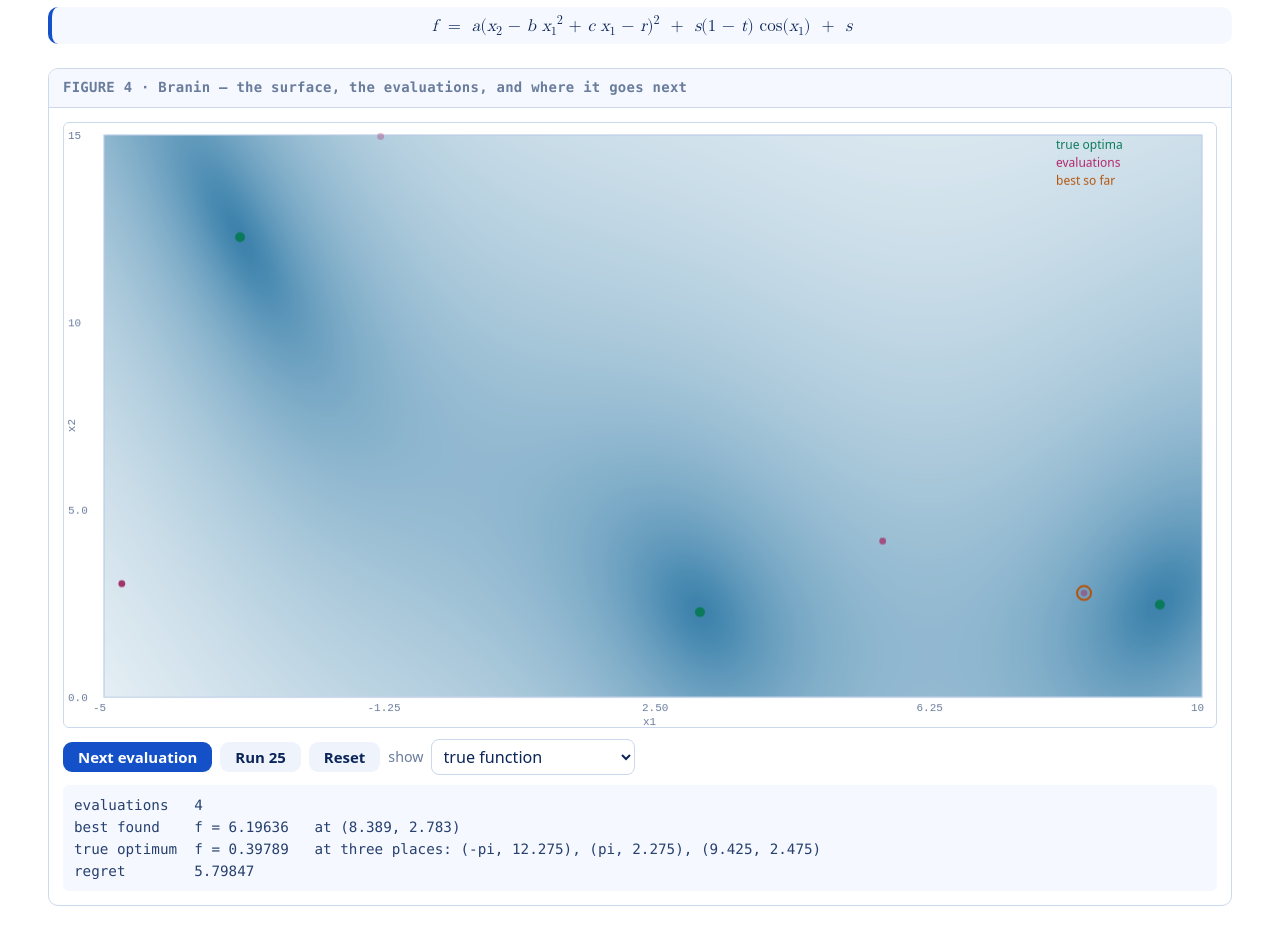
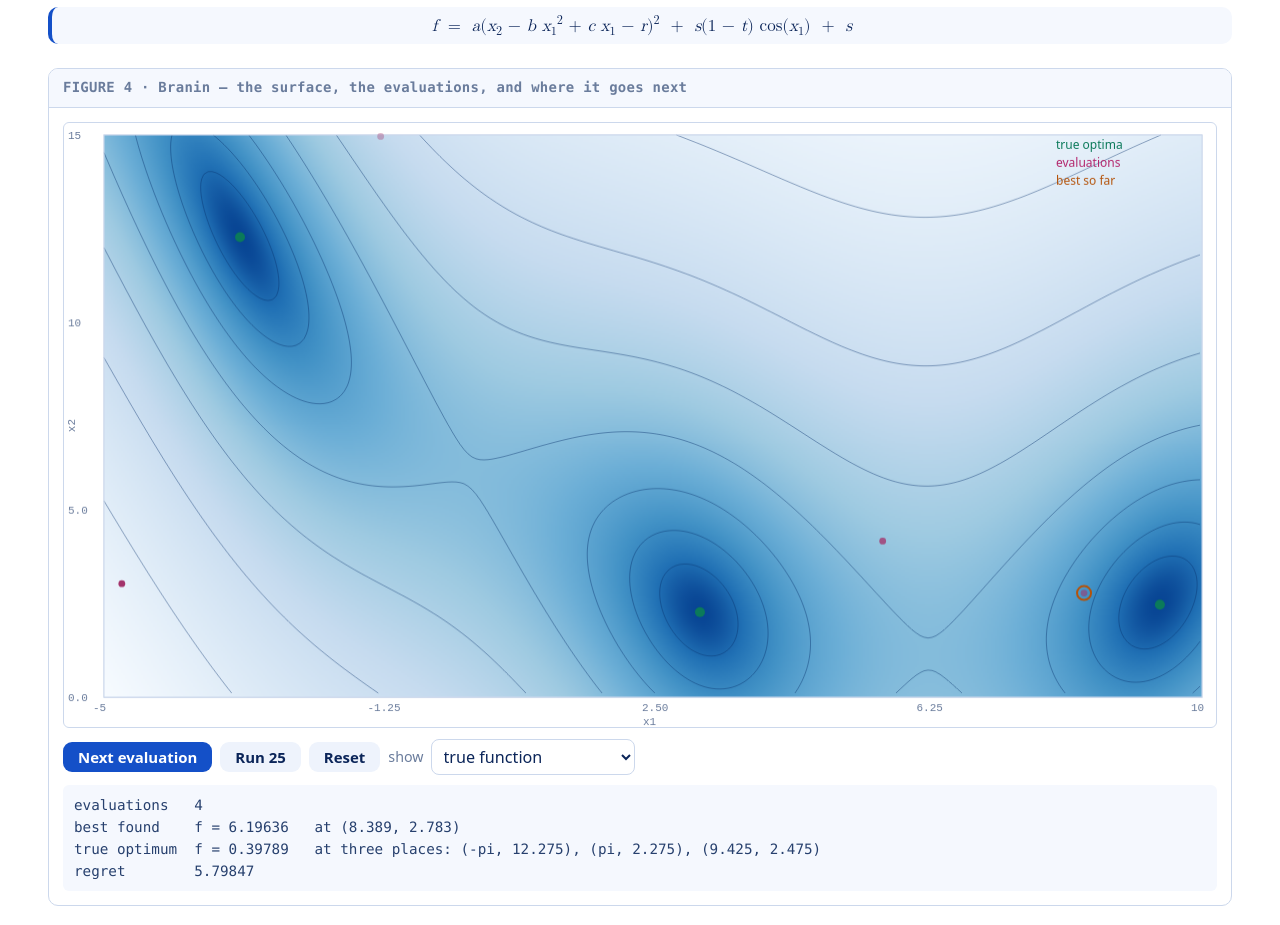
Before and after one commit to dipakmunshi87/ML_Stat_Notes, a plain HTML site: page bayesopt/index.html in a window 1280 px wide. Shown: the part 5935-6860 px from the top of the page. Drawn offline with Linux system fonts and the light colour scheme.

Commit message:
Figure 4: contour lines, blue ramp, EI crash fix, half-res field

```diff
--- a/bayesopt/index.html
+++ b/bayesopt/index.html
@@ -720,28 +720,69 @@ const BRA_MIN=0.397887;
     const pad={l:40,r:14,t:12,b:30};
     const A=frame(g,W,H,pad,X1[0],X1[1],X2[0],X2[1],'x1','x2');
     const w=Math.floor(W-pad.l-pad.r),h=Math.floor(H-pad.t-pad.b);
-    const img=g.createImageData(w,h);
+    // The field is smooth, and the GP mean/sd cost one solve per sample, so
+    // evaluate on a half-resolution grid and let drawImage scale it up. This
+    // is 4x less work and visually indistinguishable.
+    const gw=Math.max(2,Math.ceil(w/2)), gh=Math.max(2,Math.ceil(h/2));
+    const img=g.createImageData(gw,gh);
     const gp=X.length?gpNow():null,best=X.length?Math.min(...y):0;
-    const vals=new Float64Array(w*h);let lo=1e30,hi=-1e30;
-    for(let j=0;j<h;j++)for(let i=0;i<w;i++){
-      const u=[i/(w-1),1-j/(h-1)];
+    const vals=new Float64Array(gw*gh);let lo=1e30,hi=-1e30;
+    for(let j=0;j<gh;j++)for(let i=0;i<gw;i++){
+      const u=[i/(gw-1),1-j/(gh-1)];
       const p=[X1[0]+u[0]*(X1[1]-X1[0]),X2[0]+u[1]*(X2[1]-X2[0])];
       let v;
       if(view.value==='f')v=Math.log(1+branin(p[0],p[1]));
       else if(view.value==='mu')v=Math.log(1+Math.max(gp.mu(u),0));
       else if(view.value==='sd')v=gp.sd(u);
-      else v=Math.pow(acq('ei',gp.mu(u),gp.sd(u),best,2),0.25);
-      vals[j*w+i]=v; if(v<lo)lo=v; if(v>hi)hi=v;}
-    for(let k=0;k<w*h;k++){const t=(vals[k]-lo)/Math.max(hi-lo,1e-12);
-      const a=view.value==='f'||view.value==='mu'?(1-t):t;
-      img.data[k*4]=31;img.data[k*4+1]=111;img.data[k*4+2]=159;
-      img.data[k*4+3]=Math.round(30+190*a);}
+      else v=Math.pow(Math.max(acq('ei',gp.mu(u),gp.sd(u),best,2),0),0.25);
+      if(!isFinite(v))v=0;                       // EI can underflow to NaN
+      vals[j*gw+i]=v; if(v<lo)lo=v; if(v>hi)hi=v;}
+    // ColorBrewer Blues: a real lightness ramp reads the surface far better
+    // than one colour at varying opacity.
+    const RAMP=[[247,251,255],[222,235,247],[198,219,239],[158,202,225],
+                [107,174,214],[66,146,198],[33,113,181],[8,69,148]];
+    for(let k=0;k<gw*gh;k++){const t=(vals[k]-lo)/Math.max(hi-lo,1e-12);
+      let a=view.value==='f'||view.value==='mu'?(1-t):t;
+      if(!isFinite(a))a=0;
+      const x=Math.max(0,Math.min(1,a))*(RAMP.length-1);
+      const q=Math.min(RAMP.length-2,Math.max(0,Math.floor(x))),f=x-q;
+      const c0=RAMP[q],c1=RAMP[q+1];
+      img.data[k*4]  =c0[0]+(c1[0]-c0[0])*f;
+      img.data[k*4+1]=c0[1]+(c1[1]-c0[1])*f;
+      img.data[k*4+2]=c0[2]+(c1[2]-c0[2])*f;
+      img.data[k*4+3]=255;}
     // putImageData ignores the canvas transform, so on a HiDPI screen it would
     // land at device-pixel coordinates and cover only part of the box. Stage it
     // on an offscreen canvas and drawImage it, which does respect the transform.
-    const off=document.createElement('canvas');off.width=w;off.height=h;
+    const off=document.createElement('canvas');
+    off.width=img.width;off.height=img.height;
     off.getContext('2d').putImageData(img,0,0);
-    g.drawImage(off,pad.l,pad.t,w,h);
+    g.drawImage(off,0,0,img.width,img.height,pad.l,pad.t,w,h);
+    // iso-contours by marching squares, so the shape of the surface is explicit
+    (function(){
+      const NL=8, st=2, sx=w/gw, sy=h/gh;
+      g.save();g.lineWidth=1;g.strokeStyle='rgba(8,48,107,.42)';
+      const cut=(ax,ay,av,bx,by,bv,lev)=>{const t=(lev-av)/((bv-av)||1e-12);
+        return [ax+(bx-ax)*t, ay+(by-ay)*t];};
+      for(let L=1;L<NL;L++){
+        const lev=lo+(hi-lo)*L/NL;
+        g.beginPath();
+        for(let j=0;j+st<gh;j+=st)for(let i=0;i+st<gw;i+=st){
+          const a=vals[j*gw+i], b=vals[j*gw+i+st],
+                c=vals[(j+st)*gw+i+st], d=vals[(j+st)*gw+i];
+          const X0=pad.l+i*sx,Y0=pad.t+j*sy,X1=pad.l+(i+st)*sx,Y1=pad.t+(j+st)*sy;
+          const P=[];
+          if((a<lev)!==(b<lev))P.push(cut(X0,Y0,a,X1,Y0,b,lev));
+          if((b<lev)!==(c<lev))P.push(cut(X1,Y0,b,X1,Y1,c,lev));
+          if((c<lev)!==(d<lev))P.push(cut(X1,Y1,c,X0,Y1,d,lev));
+          if((d<lev)!==(a<lev))P.push(cut(X0,Y1,d,X0,Y0,a,lev));
+          if(P.length>=2){g.moveTo(P[0][0],P[0][1]);g.lineTo(P[1][0],P[1][1]);
+            if(P.length===4){g.moveTo(P[2][0],P[2][1]);g.lineTo(P[3][0],P[3][1]);}}
+        }
+        g.stroke();
+      }
+      g.restore();
+    })();
     g.strokeStyle=C.rule;g.strokeRect(pad.l,pad.t,w,h);
     // true optima
     g.fillStyle=C.acc2;
```
